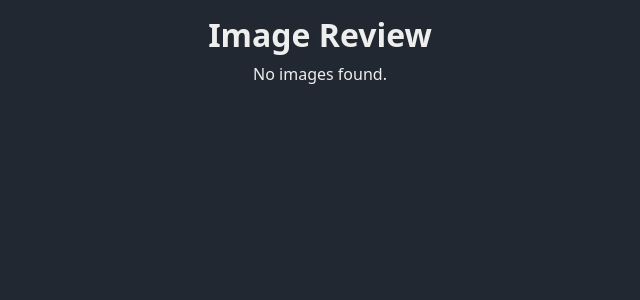
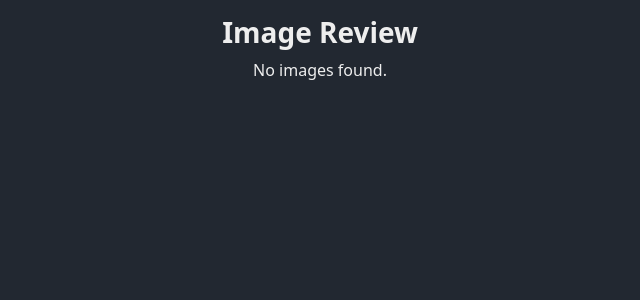
Before and after one commit to DARC-UHM/external-image-review, a Flask app: page /review/1 in a window 1280 px wide. Shown: the top 300 px of the page, without its empty margins (320-960 px from the left). Run offline with Flask 3, Linux system fonts and the light colour scheme; data that the repository does not hold is empty; some libraries are stand-ins or nearby versions.

Commit message:
Update external_review.html

```diff
--- a/application/templates/external_review.html
+++ b/application/templates/external_review.html
@@ -17,9 +17,9 @@
     </div>
     <div class="text-center my-3 mx-4 mx-md-5 mb-5">
         <button class="secret-button" onclick="addViewAllParam()">View all</button>
-        <h2 style="font-weight: 600;">Image Review</h2>
+        <h3 style="font-weight: 600;">Image Review</h3>
         {% if data.comments|length > 0 %}
-        <div class="mt-2" style="font-weight: 500;">Please click "Submit Review" at the bottom of the page to save your comments.</div>
+        <div class="mt-2 small" style="font-weight: 500;">Please click "Submit Review" at the bottom of the page to save your comments.</div>
         <div class="small">
             Click on an image to see the full-sized version, or click "Play Video" to watch the video where the image was captured.<br>
         </div>
```
